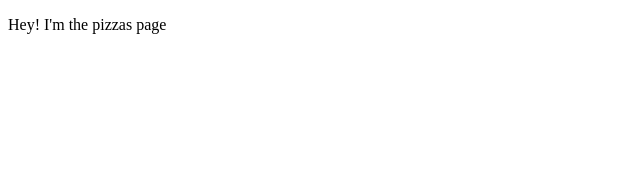
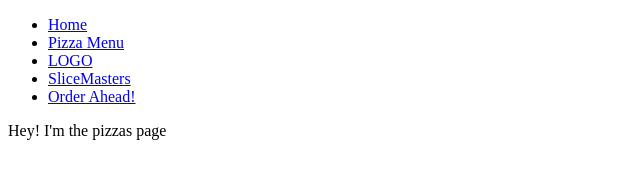
Before and after one commit to haipayazoo/Slick-Slices, a Gatsby site in the folder gatsby/: page /pizzas in a window 1280 px wide. Shown: the whole page, without its empty margins (0-640 px from the left). Built offline with nearby package versions, Linux system fonts and the light colour scheme; Gatsby itself is replaced by a stand-in of ours.

Commit message:
Added content to our Nav

```diff
--- a/gatsby/src/components/Nav.js
+++ b/gatsby/src/components/Nav.js
@@ -1,14 +1,24 @@
 import React from 'react';
+import { Link } from 'gatsby';
 
 export default function Nav() {
   return (
     <nav>
       <ul>
         <li>
-          <a href="/">Home</a>
+          <Link to="/">Home</Link>
         </li>
         <li>
-          <a href="/beers">Beers</a>
+          <Link to="/pizzas">Pizza Menu</Link>
+        </li>
+        <li>
+          <Link to="/">LOGO</Link>
+        </li>
+        <li>
+          <Link to="/slicemasters">SliceMasters</Link>
+        </li>
+        <li>
+          <Link to="/order">Order Ahead!</Link>
         </li>
       </ul>
     </nav>
--- a/gatsby/src/pages/pizzas.js
+++ b/gatsby/src/pages/pizzas.js
@@ -1,8 +1,10 @@
 import React from 'react';
+import Nav from '../components/Nav';
 
 export default function PizzasPage() {
   return (
     <div>
+      <Nav />
       <p>Hey! I'm the pizzas page</p>
     </div>
   );
```
Also changed, not shown: 1 other file.
